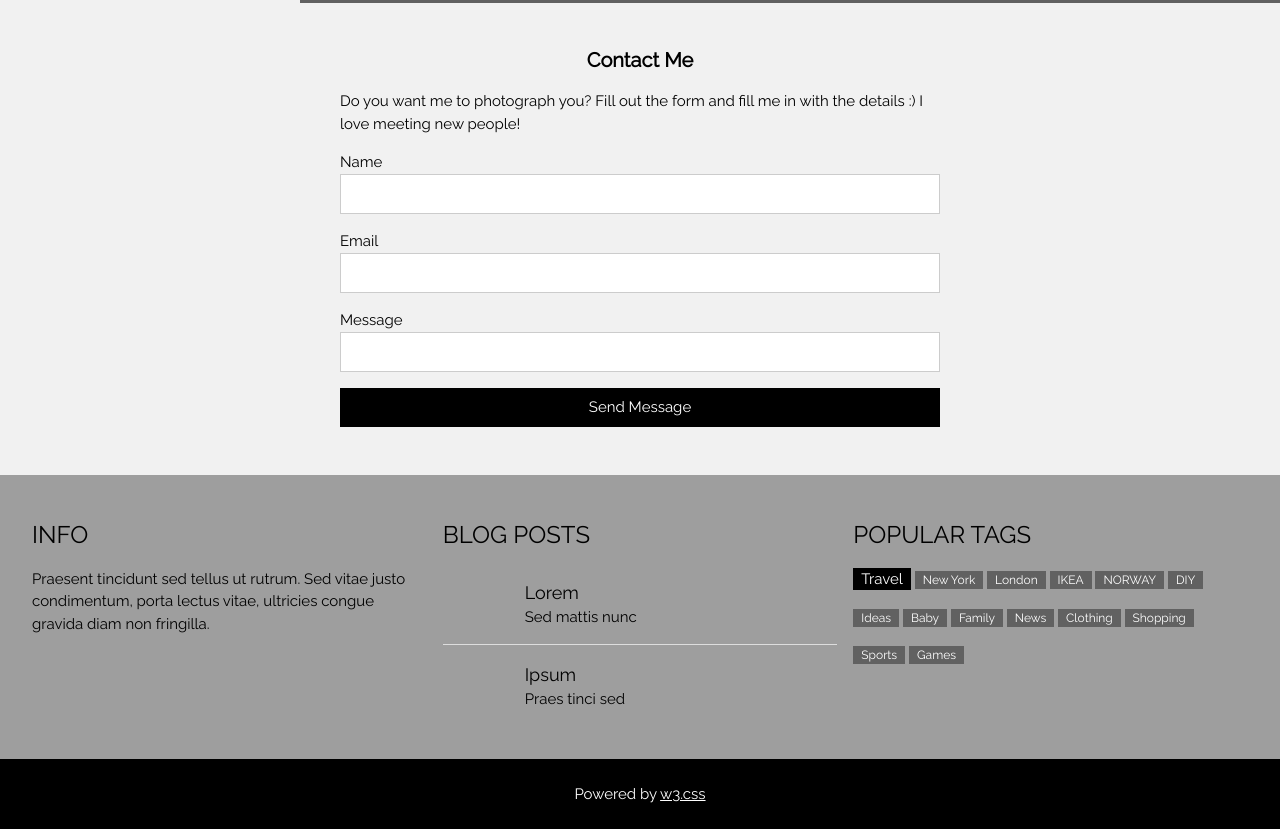
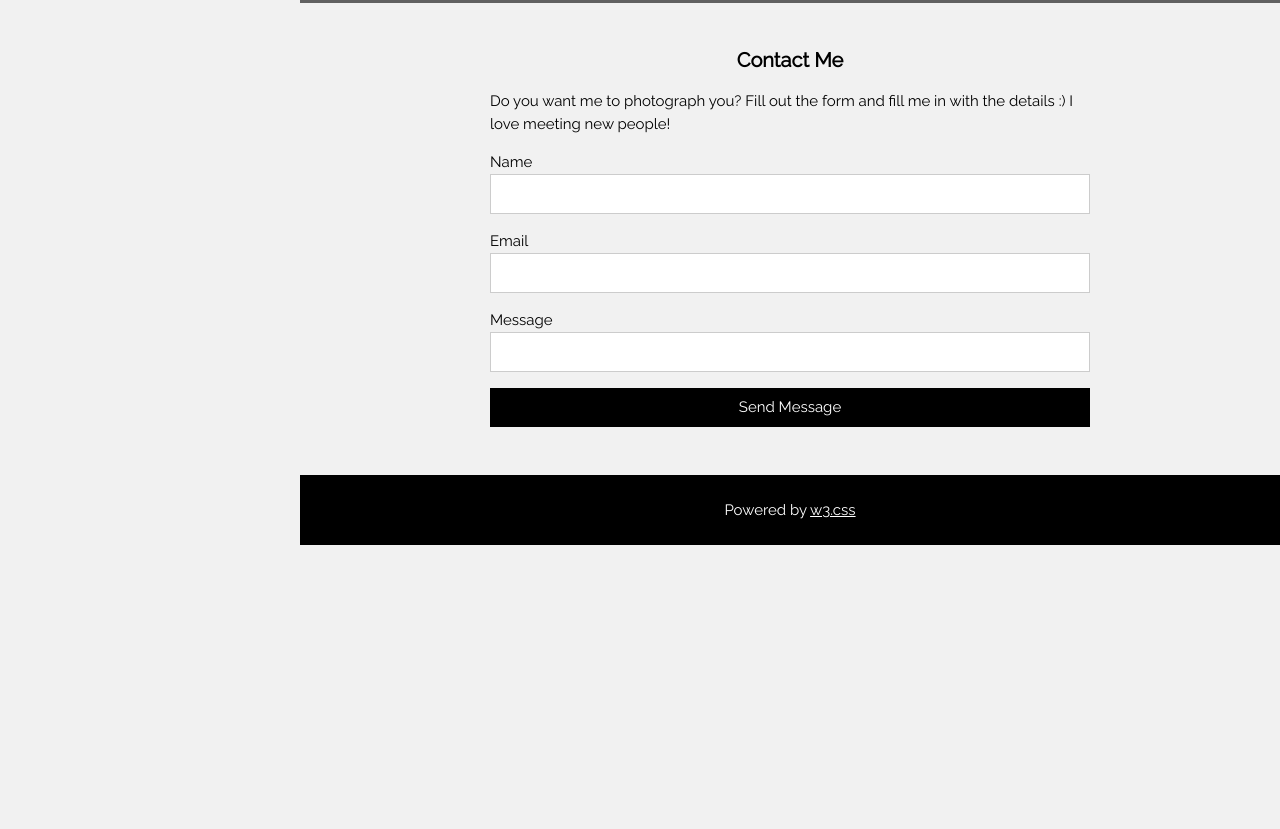
Before and after one commit to jessicad2020/sandbox, a plain HTML site: page index.html in a window 1280 px wide. Shown: the part 1824-2653 px from the top of the page. After the commit the page ends 2369 px from the top, so only its background shows below. Drawn offline with nearby package versions, Linux system fonts and the light colour scheme; grey boxes are pictures that could not be loaded.

Commit message:
Add files via upload

```diff
--- a/index.html
+++ b/index.html
@@ -94,7 +94,6 @@ body,h1,h2,h3,h4,h5 {font-family: "Raleway", sans-serif}
 
       </div>
     </div>
-  </div>
 
   <!-- Contact section -->
   <div class="w3-container w3-light-grey w3-padding-32 w3-padding-large" id="contact">
@@ -120,41 +119,6 @@ body,h1,h2,h3,h4,h5 {font-family: "Raleway", sans-serif}
   </div>
 
   <!-- Footer -->
-  <footer class="w3-container w3-padding-32 w3-grey">
-    <div class="w3-row-padding">
-      <div class="w3-third">
-        <h3>INFO</h3>
-        <p>Praesent tincidunt sed tellus ut rutrum. Sed vitae justo condimentum, porta lectus vitae, ultricies congue gravida diam non fringilla.</p>
-      </div>
-
-      <div class="w3-third">
-        <h3>BLOG POSTS</h3>
-        <ul class="w3-ul">
-          <li class="w3-padding-16 w3-hover-black">
-            <img src="https://www.w3schools.com/w3images/workshop.jpg" class="w3-left w3-margin-right" style="width:50px">
-            <span class="w3-large">Lorem</span><br>
-            <span>Sed mattis nunc</span>
-          </li>
-          <li class="w3-padding-16 w3-hover-black">
-            <img src="https://www.w3schools.com/w3images/gondol.jpg" class="w3-left w3-margin-right" style="width:50px">
-            <span class="w3-large">Ipsum</span><br>
-            <span>Praes tinci sed</span>
-          </li>
-        </ul>
-      </div>
-
-      <div class="w3-third">
-        <h3>POPULAR TAGS</h3>
-        <p>
-          <span class="w3-tag w3-black w3-margin-bottom">Travel</span> <span class="w3-tag w3-dark-grey w3-small w3-margin-bottom">New York</span> <span class="w3-tag w3-dark-grey w3-small w3-margin-bottom">London</span>
-          <span class="w3-tag w3-dark-grey w3-small w3-margin-bottom">IKEA</span> <span class="w3-tag w3-dark-grey w3-small w3-margin-bottom">NORWAY</span> <span class="w3-tag w3-dark-grey w3-small w3-margin-bottom">DIY</span>
-          <span class="w3-tag w3-dark-grey w3-small w3-margin-bottom">Ideas</span> <span class="w3-tag w3-dark-grey w3-small w3-margin-bottom">Baby</span> <span class="w3-tag w3-dark-grey w3-small w3-margin-bottom">Family</span>
-          <span class="w3-tag w3-dark-grey w3-small w3-margin-bottom">News</span> <span class="w3-tag w3-dark-grey w3-small w3-margin-bottom">Clothing</span> <span class="w3-tag w3-dark-grey w3-small w3-margin-bottom">Shopping</span>
-          <span class="w3-tag w3-dark-grey w3-small w3-margin-bottom">Sports</span> <span class="w3-tag w3-dark-grey w3-small w3-margin-bottom">Games</span>
-        </p>
-      </div>
-    </div>
-  </footer>
 
   <div class="w3-black w3-center w3-padding-24">Powered by <a href="https://www.w3schools.com/w3css/default.asp" title="W3.CSS" target="_blank" class="w3-hover-opacity">w3.css</a></div>
 
```
Also changed, not shown: DeleteMe.png (added).
